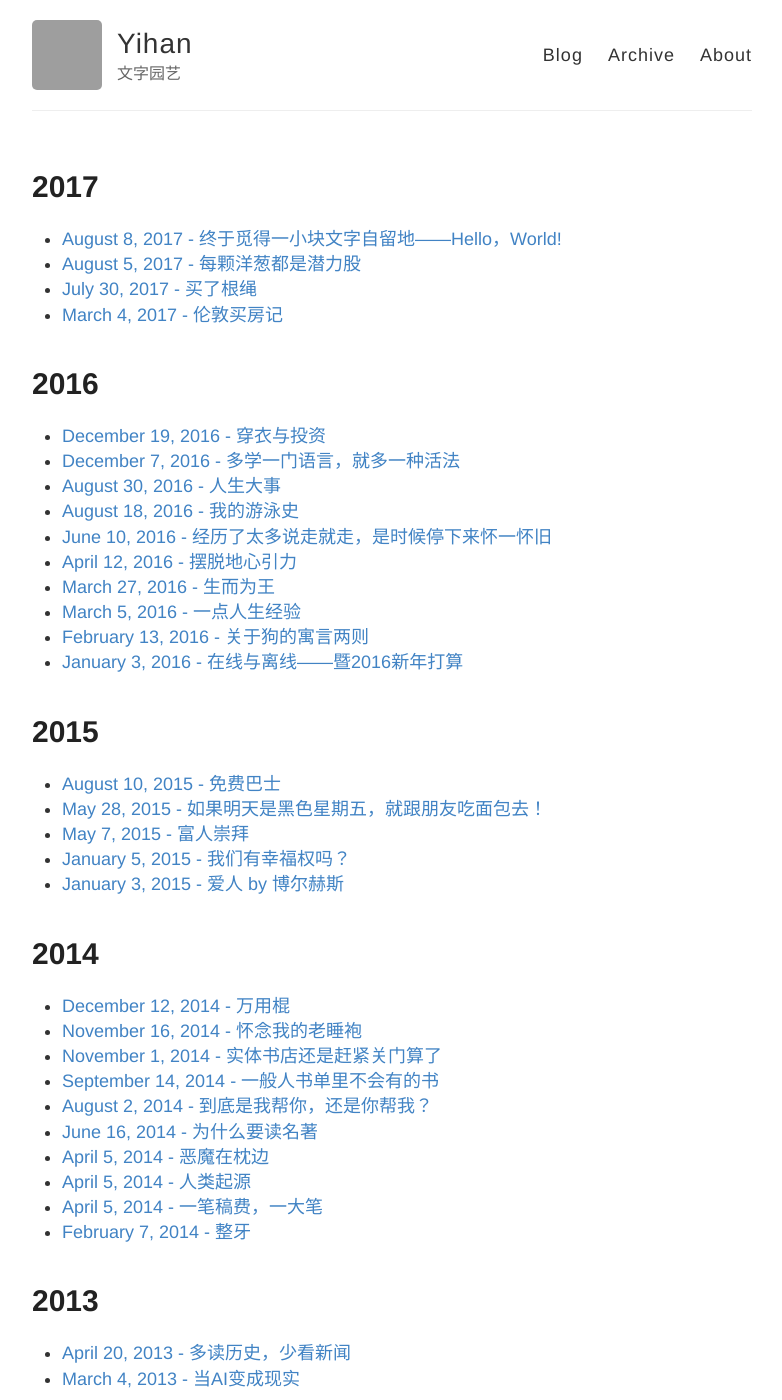
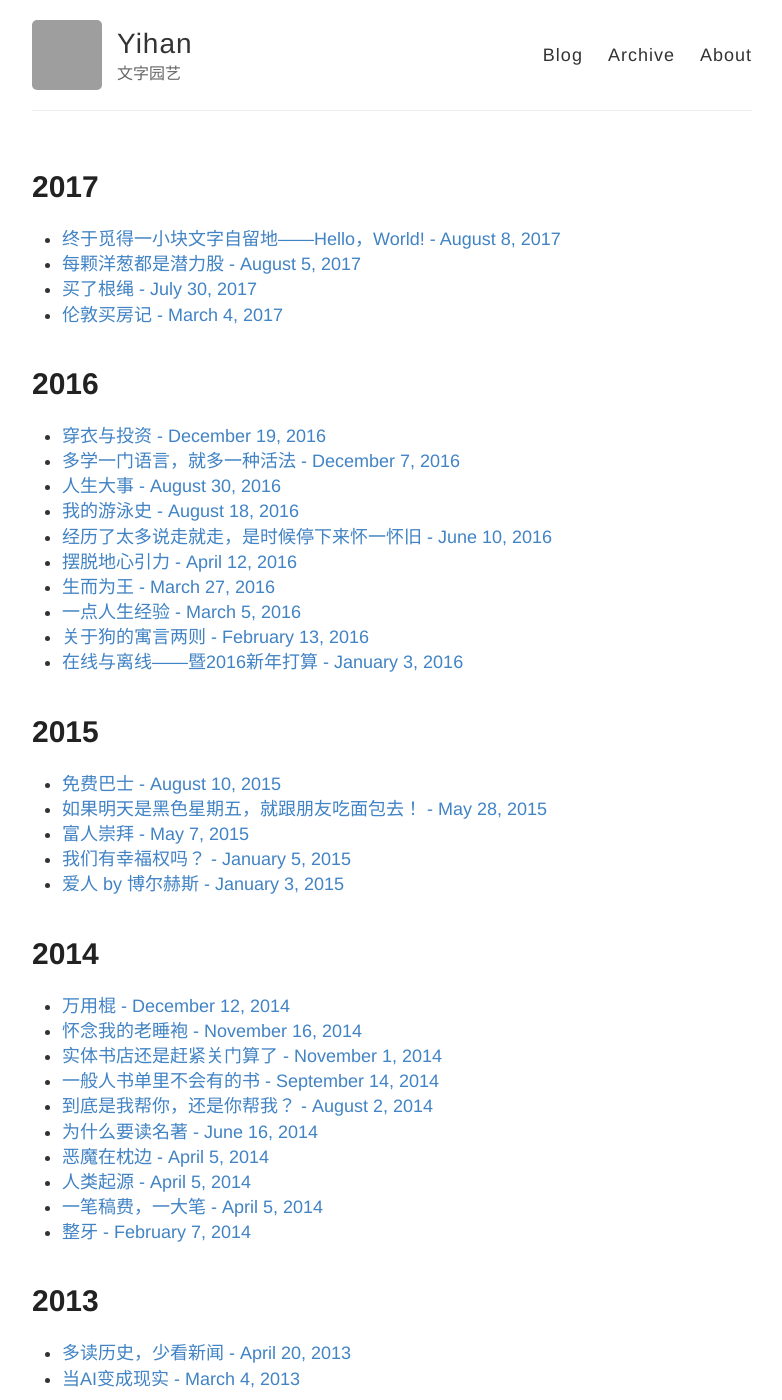
Before and after one commit to yihanxu/yihanxu.github.io, a Jekyll site: the page built from index.html, in a window 1280 px wide and 1400 px high. Shown: the whole window, without its empty margins (248-1030 px from the left). Built offline with Jekyll 4.4.1, drawn with Linux system fonts in a browser that asks for light colours; some of the changed text lies outside the part shown; grey boxes are pictures that could not be loaded.

Commit message:
Update index.html

```diff
--- a/index.html
+++ b/index.html
@@ -12,8 +12,7 @@
            <ul>
            {% assign myDate = currentDate %}
        {% endif %}
-       <li><a href="{{ post.url }}"><span>{{ post.date | date: "%B %-d, %Y" }}</span> - {{ post.title }}</a></li>
-       {% if forloop.last %}</ul>{% endif %}
+       <li><a href="{{ post.url }}"><span> {{ post.title }}</span> - {{ post.date | date: "%B %-d, %Y" }}</a></li>{% if forloop.last %}</ul>{% endif %}
    {% endfor %}
 
 </section>
```
